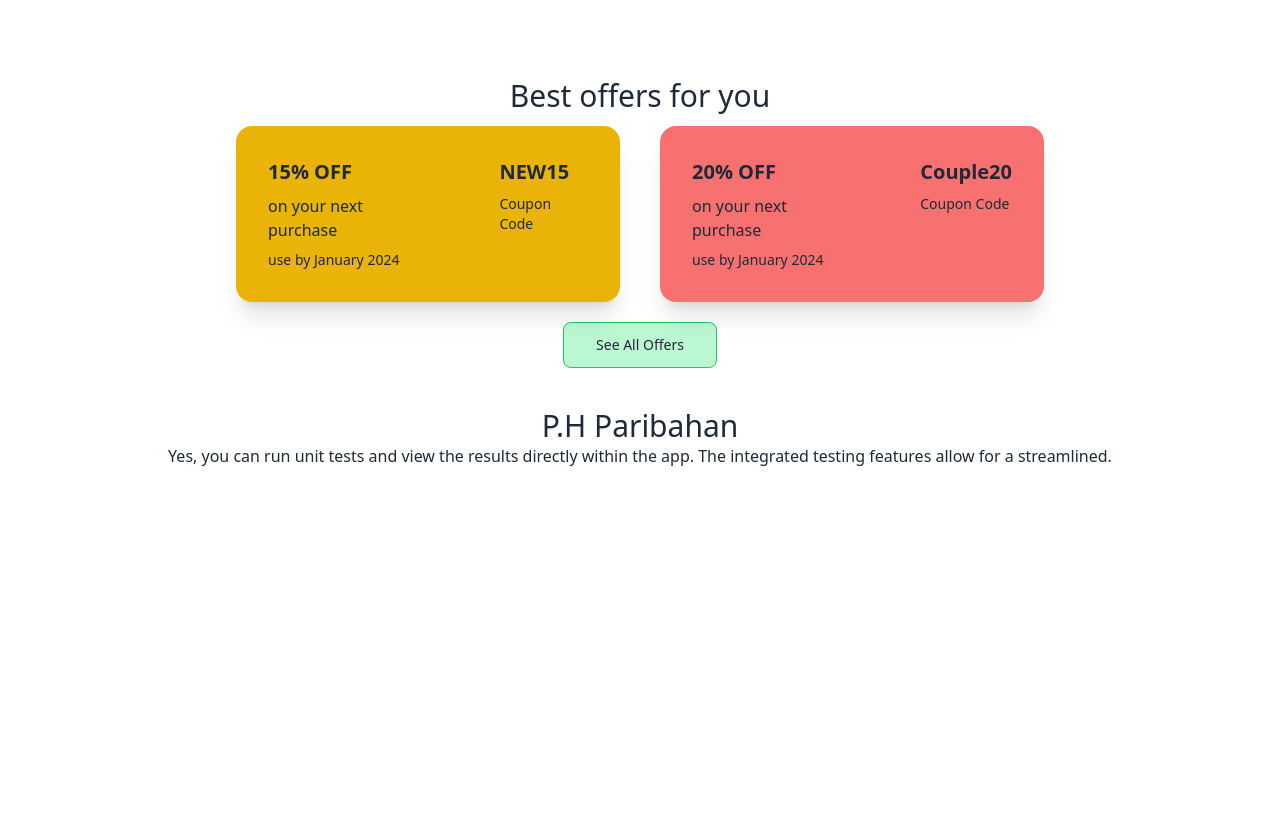
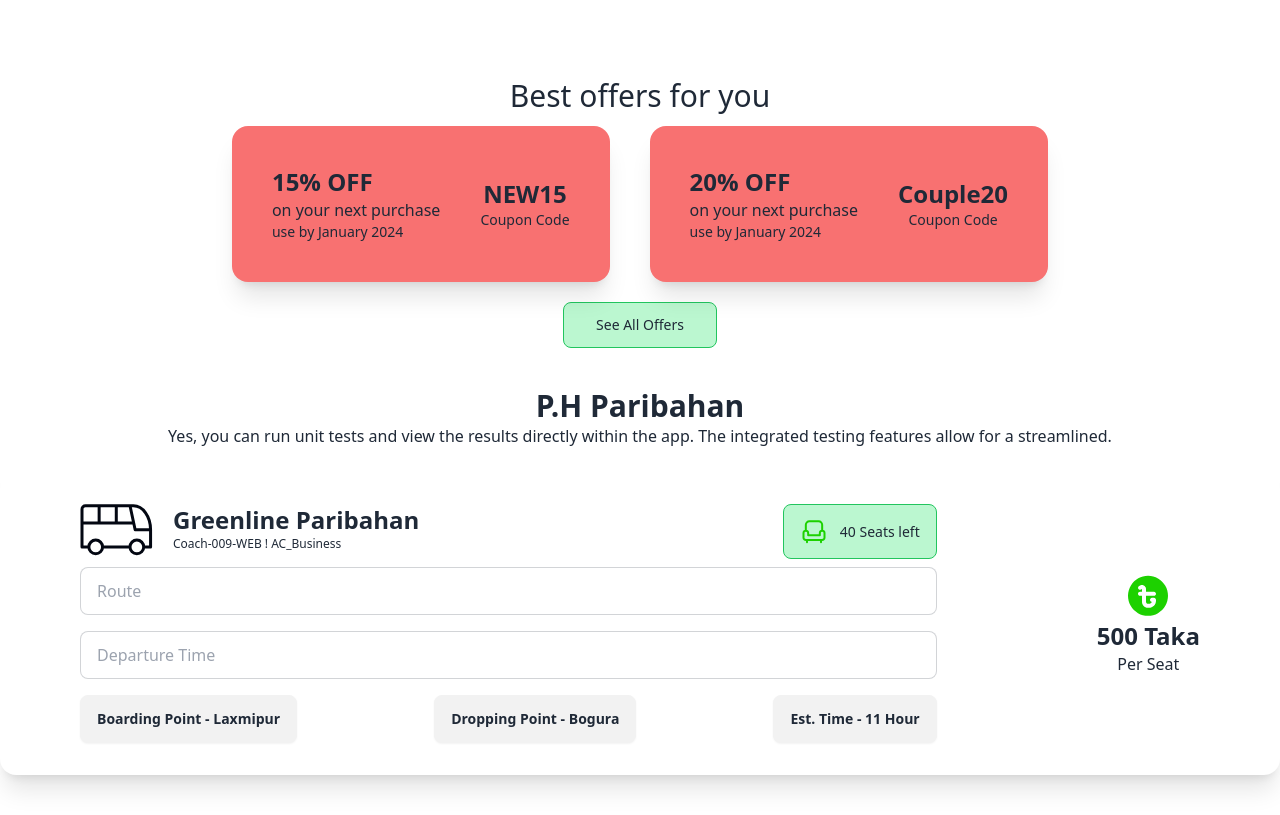
Before and after one commit to ShahriyarH10/assaignment-05-smart-ticketing, a plain HTML site: page index.html in a window 1280 px wide. Shown: the part 860-1675 px from the top of the page. Before the commit the page ends 1368 px from the top, so only its background shows below. Drawn offline with nearby package versions, Linux system fonts and the light colour scheme.

Commit message:
550 taka section added

```diff
--- a/index.html
+++ b/index.html
@@ -20,6 +20,7 @@
 </head>
 <body>
     <header class="my-10 container mx-auto">
+
         <!-- nav section -->
         <nav class="flex justify-between items-center text-center">
             <div>
@@ -34,7 +35,7 @@
                 </ul>
             </div>
 
-            <div class="flex justify-between items-center gap-">
+            <div class="flex justify-between items-center gap-4">
                 <button class="px-8 py-3 bg-green-100 border-green-600 border text-sm text-green-600 rounded-lg font-medium inline">Bus
                     <i class="fa-solid fa-van-shuttle"></i>
                 </button>
@@ -44,11 +45,10 @@
         <!-- banner section -->
         <section class="min-h-screen bg-no-repeat bg-[url('images/banner.png')] bg-center rounded-2xl">
 
-            <div class="flex flex-col justify-center items-center text-white">
-                <h1 class="text-6xl text-white py-16">End-to-End Travel with</h1>
+            <div class="flex flex-col justify-center items-center text-white h-full py-60">
+                <h1 class="text-6xl text-white">End-to-End Travel with</h1>
                 <h1 class="text-6xl text-green-500">PH Paribahan</h1>
                 <p class="my-8">Yes, you can run unit tests and view the results directly within the app. The integrated testing features allow for a streamlined .</p>
-
                 <button class="px-8 py-3 bg-green-500 border-green-500 border text-sm text-black-500 rounded-lg font-medium inline">Buy Tickets</button>
             </div>
         </section>
@@ -61,28 +61,31 @@
 
             <div class="flex flex-col justify-center items-center gap-5">
                 <div class="flex flex-row justify-evenly gap-10">
-                    <div class="flex flex-row card w-96 bg-yellow-500 shadow-xl">
-                        <div class="card-body">
-                          <h2 class="card-title">15% OFF</h2>
-                          <p class="text-x">on your next purchase</p>
-                          <p class="text-sm">use by January 2024</p>
+
+                    <div class="flex flex-row justify-between p-10 gap-10 card bg-red-400 shadow-xl">
+
+                        <div class="flex flex-col justify-center">
+                            <h2 class="text-2xl font-bold">15% OFF</h2>
+                            <p class="text-x">on your next purchase</p>
+                            <p class="text-sm">use by January 2024</p>
                         </div>
 
-                        <div class="card-body">
-                            <h1 class="card-title">NEW15</h1>
+                        <div class="flex flex-col justify-center items-center">
+                            <h1 class="text-2xl font-bold">NEW15</h1>
                             <p class="text-sm">Coupon Code</p>
                         </div>
                     </div>
 
-                    <div class="flex flex-row card w-96 bg-red-400 shadow-xl">
-                        <div class="card-body">
-                          <h2 class="card-title">20% OFF</h2>
-                          <p class="text-x">on your next purchase</p>
-                          <p class="text-sm">use by January 2024</p>
+                    <div class="flex flex-row justify-between p-10 gap-10 card bg-red-400 shadow-xl">
+
+                        <div class="flex flex-col justify-center">
+                            <h2 class="text-2xl font-bold">20% OFF</h2>
+                            <p class="text-x">on your next purchase</p>
+                            <p class="text-sm">use by January 2024</p>
                         </div>
 
-                        <div class="card-body">
-                            <h1 class="card-title">Couple20</h1>
+                        <div class="flex flex-col justify-center items-center">
+                            <h1 class="text-2xl font-bold">Couple20</h1>
                             <p class="text-sm">Coupon Code</p>
                         </div>
                     </div>
@@ -90,18 +93,62 @@
 
                 <button class="px-8 py-3 bg-green-200 border-green-500 border text-sm text-black-600 rounded-lg font-medium inline">See All Offers</button>
             </div>
-
-
         </section>
-
 
         <!-- P.H Paribahan section -->
         <section class="my-10 container mx-auto">
             <div class="text-center">
-                <h1 class="text-3xl">P.H Paribahan</h1>
+                <h1 class="text-3xl font-bold">P.H Paribahan</h1>
                 <p>Yes, you can run unit tests and view the results directly within the app. The integrated testing features allow for a streamlined.</p>
             </div>
+            <br>
+            <div>
+                <div class="card bg-base-100 shadow-xl flex flex-row justify-evenly">
 
+                    <div class="card-body px-20">
+
+                        <div class="flex justify-between">
+                            <div class="flex gap-5">
+                                <div>
+                                    <img src="images/bus-logo.svg" alt="">
+                                </div>
+                                <div>
+                                    <h2 class="card-title text-2xl">Greenline Paribahan</h2>
+                                    <p class="text-xs">Coach-009-WEB ! AC_Business</p>
+                                </div>
+                            </div>
+
+                            <div class="card-actions justify-end">
+                                <button class="px-4 py-3 bg-green-200 border-green-500 border text-sm text-black-600 rounded-lg font-medium inline flex flex-row items-center gap-3">
+                                    <img src="images/seat-green.svg" alt="">
+                                    <p>40 Seats left</p>
+                                </button>
+                            </div>
+                        </div>
+                        <form action="" class="flex flex-col gap-4">
+                            <label class="input input-bordered flex items-center gap-2">
+                                <input type="text" class="grow" placeholder="Route" />
+                            </label>
+                            <label class="input input-bordered flex items-center gap-2">
+                                <input type="text" class="grow" placeholder="Departure Time" />
+                            </label>
+                            <div class="flex justify-between">
+                                <button class="btn">Boarding Point - Laxmipur</button>
+                                <button class="btn">Dropping Point - Bogura</button>
+                                <button class="btn">Est. Time - 11 Hour</button>
+                            </div>
+
+                        </form>
+
+                    </div>
+
+                    <div class="flex flex-col justify-center items-center px-20">
+                        <img src="images/taka.svg" alt="">
+                        <h2 class="text-2xl font-bold">500 Taka</h2>
+                        <p>Per Seat</p>
+                    </div>
+                </div>
+            </div>
         </section>
 
     </main>
```
Also changed, not shown: images/bus-icon.png (deleted), images/bus-logo.png (deleted), images/bus-logo.svg (added), images/fare.png (deleted), images/people.png (deleted), images/playstore.png (deleted), images/seat-gray.png (deleted), images/seat-green-filled.png (deleted), images/seat-green.png (deleted), images/seat-green.svg (added), images/stoppage.png (deleted), images/succes.svg (added), images/success.png (deleted), images/taka.svg (added), 1 more files.
